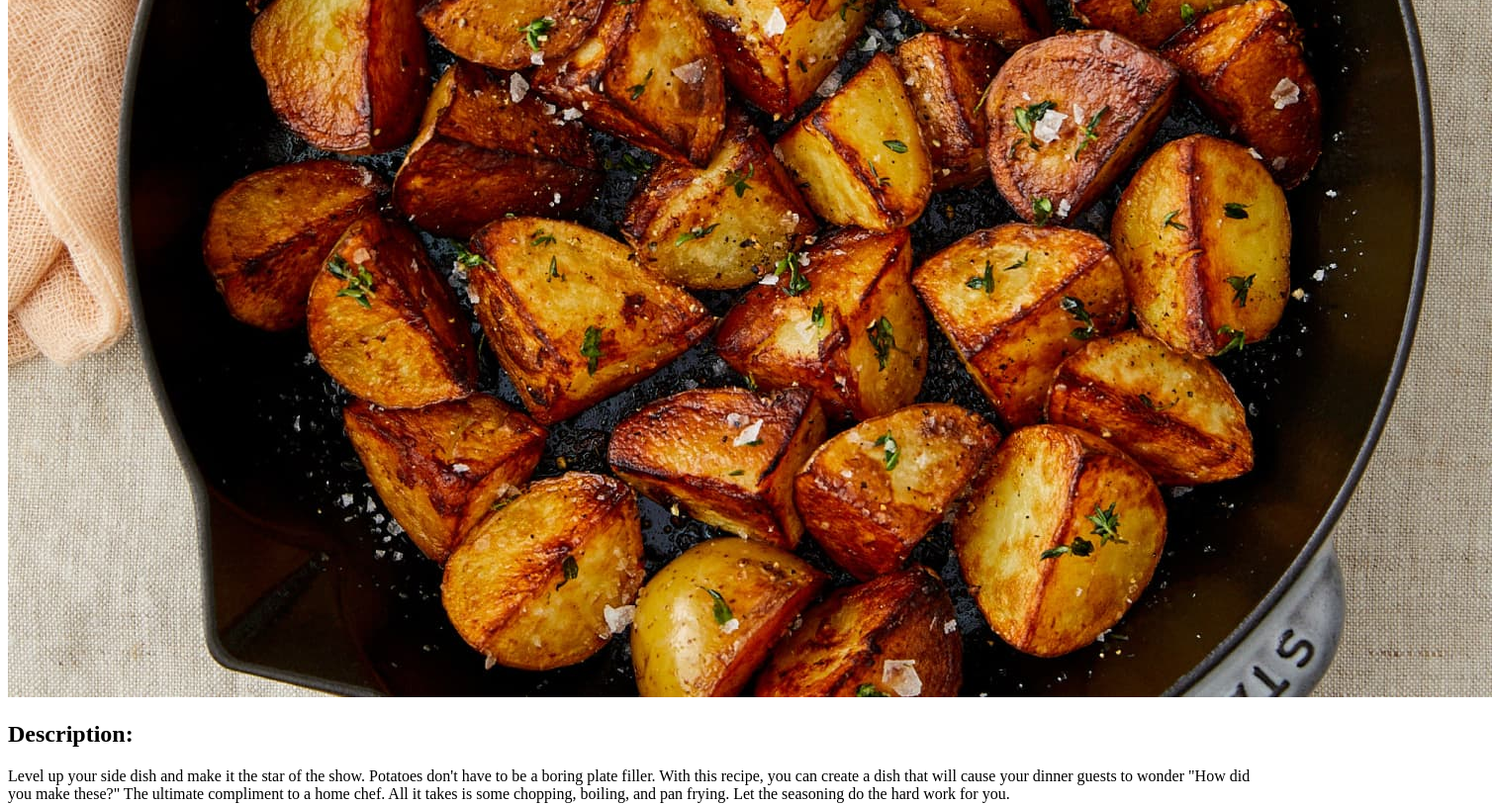
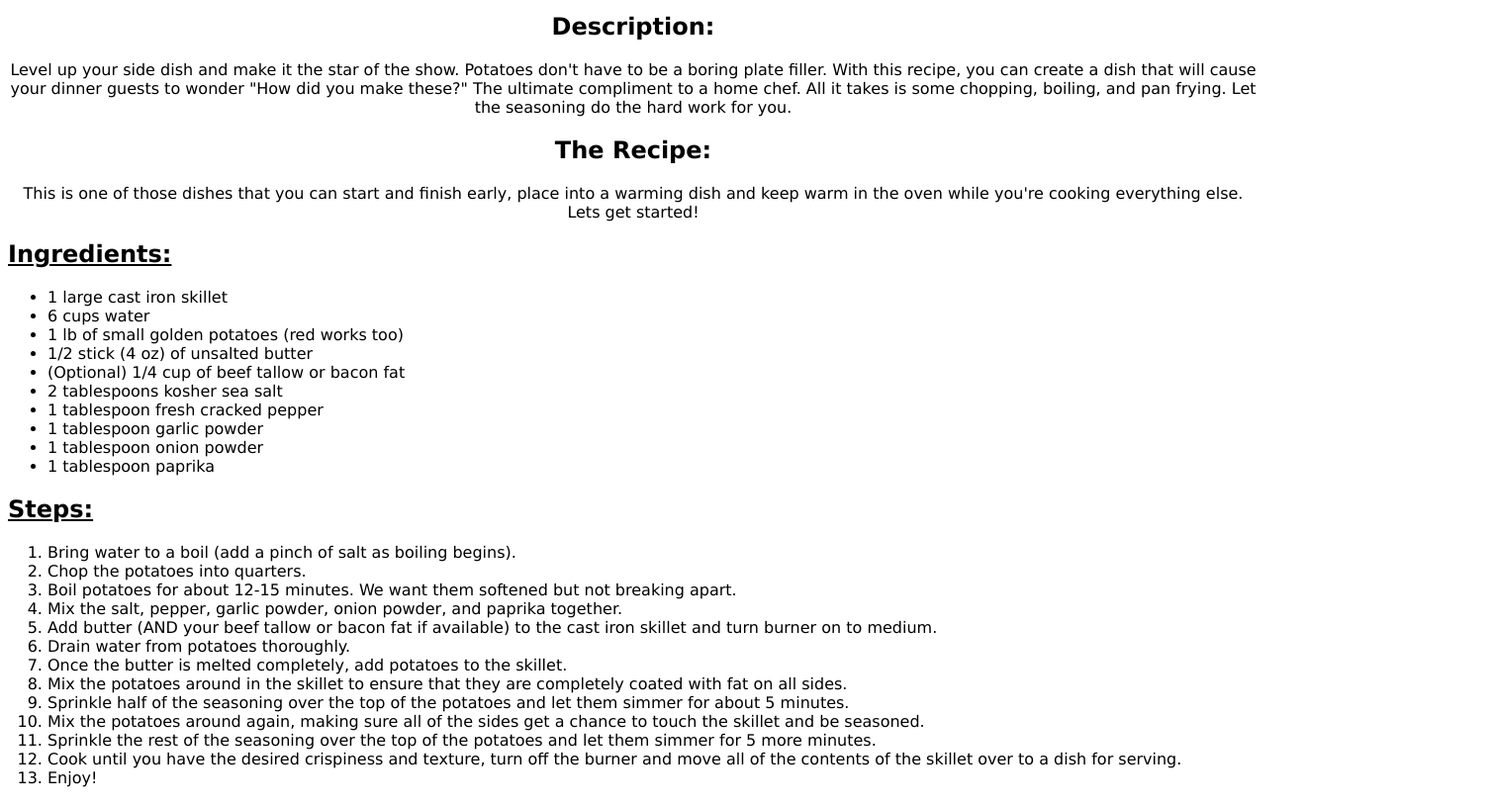
Before and after one commit to wattan4/odin-recipes, a plain HTML site: page recipes/fried_potatoes.html in a window 1280 px wide. Shown: the part 500-1315 px from the top of the page at 99% size, 1508 px wide, since content can reach past the window. Drawn offline with Linux system fonts and the light colour scheme.

Commit message:
Added external styles to recipe pages

```diff
--- a/recipes/fried_potatoes.html
+++ b/recipes/fried_potatoes.html
@@ -5,16 +5,18 @@
     <meta http-equiv="X-UA-Compatible" content="IE=edge">
     <meta name="viewport" content="width=device-width, initial-scale=1.0">
     <title>Fried Potatoes</title>
+    <link rel="stylesheet" href="./style.css">
 </head>
 <body>
+    <div class="page">
         <h1>Fried Potatoes</h1>
-    <img src="../img/fried_potatoes.png" alt="fried potatoes in cast iron skillet">
+        <img class="img" src="../img/fried_potatoes.png" alt="fried potatoes in cast iron skillet">
         <h2>Description:</h2>
         <p>Level up your side dish and make it the star of the show. Potatoes don't have to be a boring plate filler. With this recipe, you can create a dish that will cause your dinner guests to wonder "How did you make these?" The ultimate compliment to a home chef. All it takes is some chopping, boiling, and pan frying. Let the seasoning do the hard work for you. </p>
         <h2>The Recipe:</h2>
         <p>This is one of those dishes that you can start and finish early, place into a warming dish and keep warm in the oven while you're cooking everything else. Lets get started!</p>
-    <h2>Ingredients:</h2>
-    <ul>
+        <h2 class="subheading list">Ingredients:</h2>
+        <ul class="list">
             <li>1 large cast iron skillet</li>
             <li>6 cups water</li>
             <li>1 lb of small golden potatoes (red works too)</li>
@@ -26,8 +28,8 @@
             <li>1 tablespoon onion powder</li>
             <li>1 tablespoon paprika</li>
         </ul>
-    <h2>Steps:</h2>
-    <ol>
+        <h2 class="subheading list">Steps:</h2>
+        <ol class="list">
             <li>Bring water to a boil (add a pinch of salt as boiling begins).</li>
             <li>Chop the potatoes into quarters.</li>
             <li>Boil potatoes for about 12-15 minutes. We want them softened but not breaking apart.</li>
@@ -42,5 +44,6 @@
             <li>Cook until you have the desired crispiness and texture, turn off the burner and move all of the contents of the skillet over to a dish for serving.</li>
             <li>Enjoy!</li>
         </ol>
+    </div>
 </body>
 </html>
--- /dev/null
+++ b/recipes/style.css
@@ -0,0 +1,18 @@
+.img{
+    height: 400px;
+    width: auto;
+}
+
+.page{
+    font-family: Verdana, Geneva, Tahoma, sans-serif;
+    align-content: center;
+    text-align: center;
+}
+
+.list{
+    text-align: left;
+}
+
+.subheading{
+    text-decoration: underline;
+}
```
Also changed, not shown: recipes/buffalo_chicken_nachos.html (+8 -5 lines), recipes/ribeye_cap_steaks.html (+8 -5 lines). Lines whose indentation alone changed are shown as unchanged.
